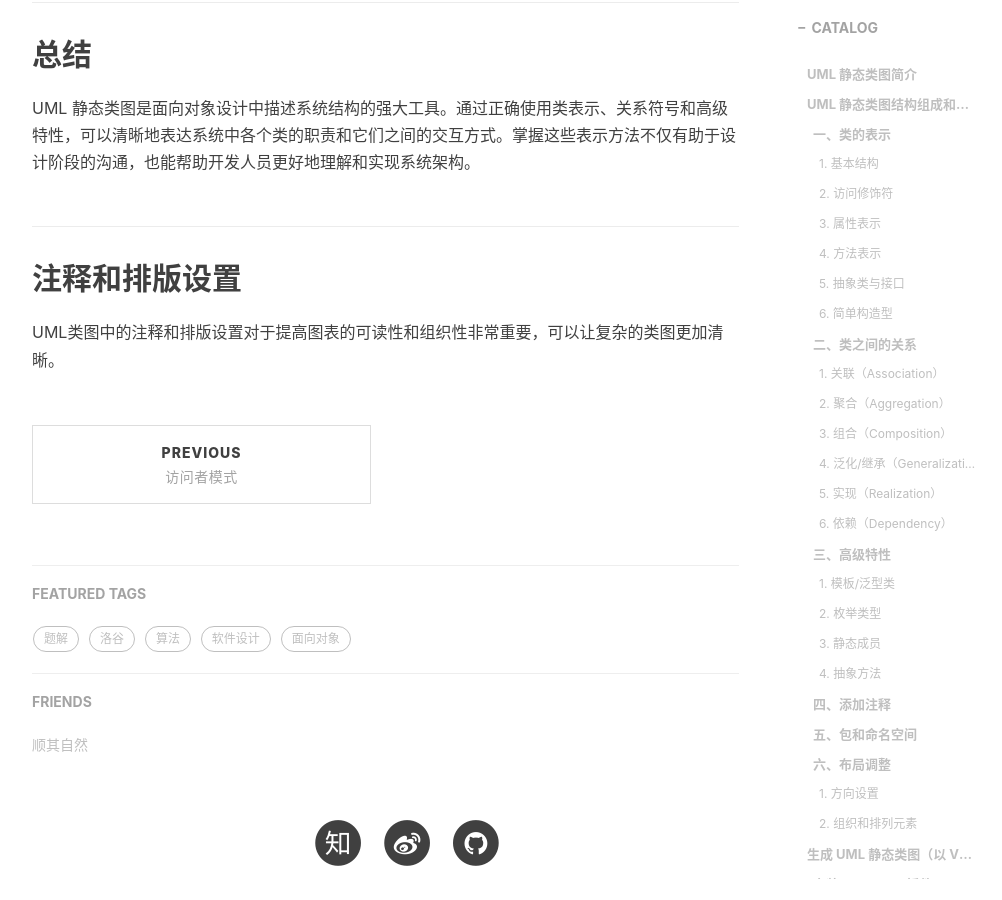
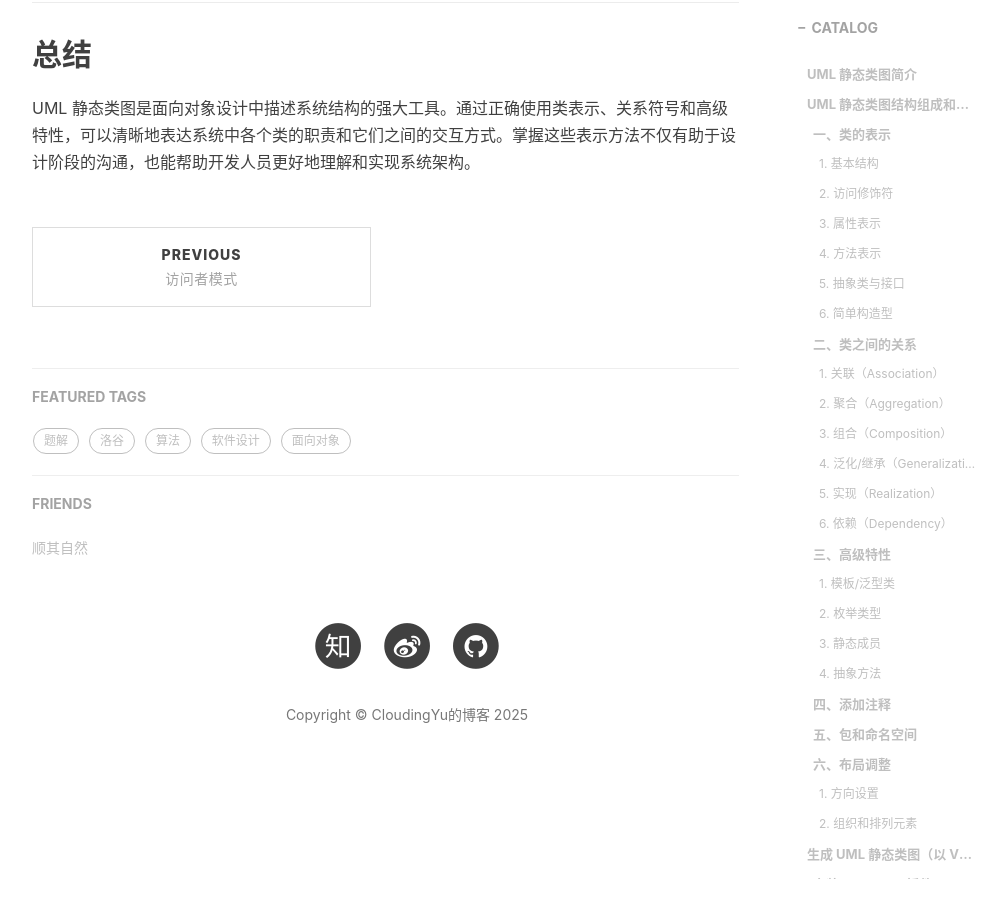
Before and after one commit to cloudingyu/cloudingyu.github.io, a Jekyll site: the page built from _posts/2025-04-07-UML.markdown, in a window 1280 px wide and 900 px high, scrolled down 15431 px. Shown: the whole window, without its empty margins (233-1235 px from the left). Built offline with Jekyll 4.4.1, drawn with Linux system fonts in a browser that asks for light colours; nearby versions of some CDN libraries; comment, search, counter and statistics services are not loaded.

Commit message:
UML 完成

```diff
--- a/_posts/2025-04-07-UML.markdown
+++ b/_posts/2025-04-07-UML.markdown
@@ -473,7 +473,3 @@ Student ..> Course
 ## 总结
 
 UML 静态类图是面向对象设计中描述系统结构的强大工具。通过正确使用类表示、关系符号和高级特性，可以清晰地表达系统中各个类的职责和它们之间的交互方式。掌握这些表示方法不仅有助于设计阶段的沟通，也能帮助开发人员更好地理解和实现系统架构。
-
-## 注释和排版设置
-
-UML类图中的注释和排版设置对于提高图表的可读性和组织性非常重要，可以让复杂的类图更加清晰。
```
